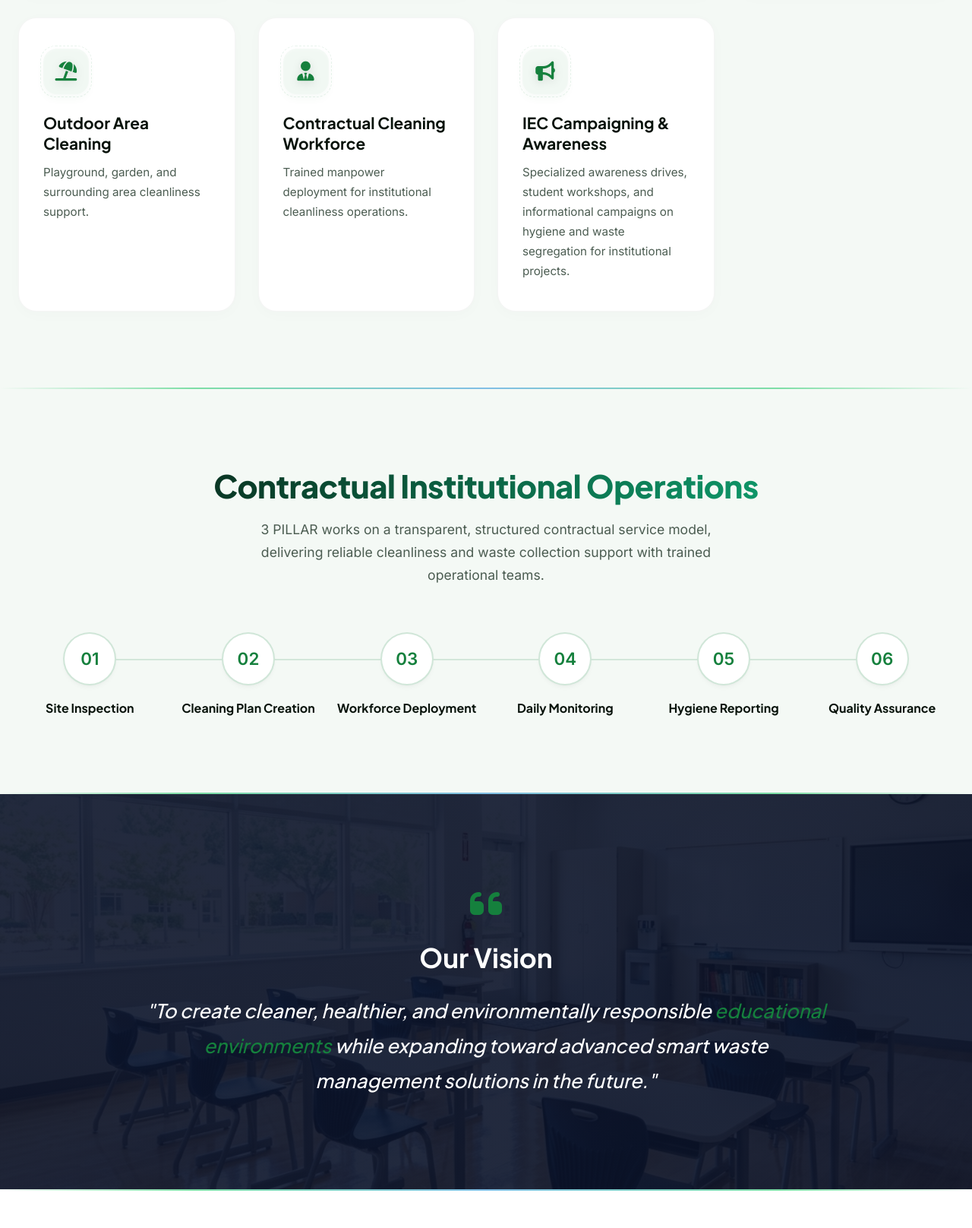
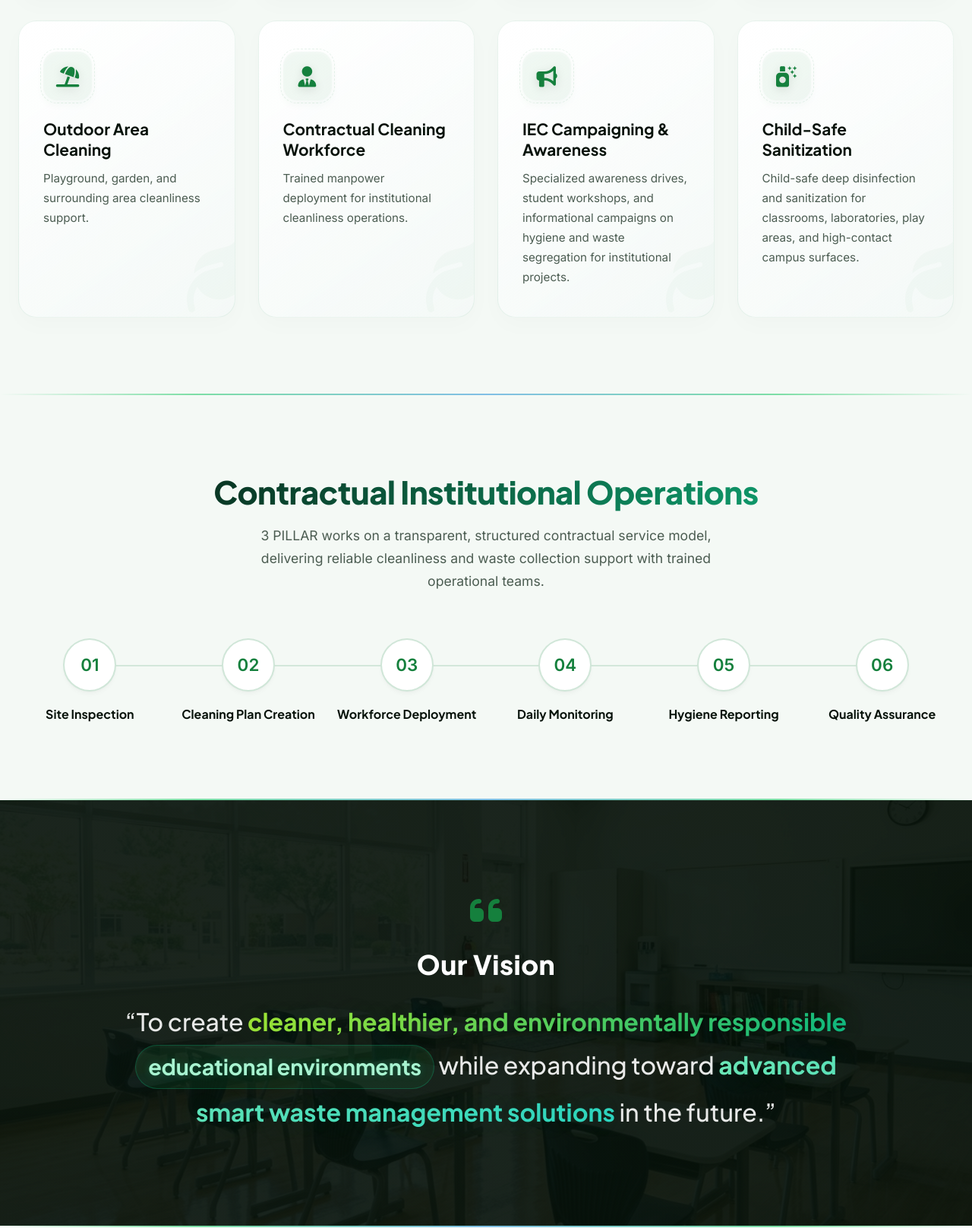
Before and after one commit to yuvi007yuvi/3-PILLERS, a plain HTML site: page index.html in a window 1280 px wide. Shown: the part 3876-5492 px from the top of the page at 76% size. Drawn offline with Linux system fonts and the light colour scheme.

Commit message:
Add sanitization service and style enhancements
Add a new "Child-Safe Sanitization" service card to the Services section and include it in the service select options. Revamp .service-card styles with subtle gradients, adjusted sizing, improved shadows, hover effects, and decorative pseudo-elements (faint leaf watermark). Polish the service icon, heading and paragraph transitions. Update the Vision section with stronger typography, colored gradient highlights/badge for key phrases, adjusted background overlay, and responsive font tweaks. (Changes in index.html and style.css to improve UI polish and introduce the new offering.)

```diff
--- a/index.html
+++ b/index.html
@@ -306,6 +306,14 @@
                     <h3>IEC Campaigning & Awareness</h3>
                     <p>Specialized awareness drives, student workshops, and informational campaigns on hygiene and waste segregation for institutional projects.</p>
                 </div>
+
+                <div class="service-card">
+                    <div class="service-card-icon">
+                        <i class="fas fa-spray-can-sparkles"></i>
+                    </div>
+                    <h3>Child-Safe Sanitization</h3>
+                    <p>Child-safe deep disinfection and sanitization for classrooms, laboratories, play areas, and high-contact campus surfaces.</p>
+                </div>
             </div>
         </div>
     </section>
@@ -359,7 +367,7 @@
             <i class="fas fa-quote-left" style="font-size: 3rem; color: var(--primary-green); margin-bottom: 24px;"></i>
             <h2>Our Vision</h2>
             <div class="vision-text">
-                "To create cleaner, healthier, and environmentally responsible <span>educational environments</span> while expanding toward advanced smart waste management solutions in the future."
+                &ldquo;To create <span class="typo-highlight green-gradient">cleaner, healthier, and environmentally responsible</span> <span class="typo-badge">educational environments</span> while expanding toward <span class="typo-highlight blue-gradient">advanced smart waste management solutions</span> in the future.&rdquo;
             </div>
         </div>
     </section>
@@ -664,6 +672,7 @@
                                 <option value="Outdoor Area Cleaning">Outdoor Area Cleaning</option>
                                 <option value="Contractual Cleaning Workforce">Contractual Cleaning Workforce</option>
                                 <option value="IEC Campaigning & Awareness">IEC Campaigning & Awareness</option>
+                                <option value="Child-Safe Sanitization">Child-Safe Sanitization</option>
                                 <option value="Other / Custom Inquiry">Other / Custom Inquiry</option>
                             </select>
                         </div>
--- a/style.css
+++ b/style.css
@@ -613,34 +613,70 @@
 }
 
 .service-card {
-  background: var(--white);
+  background: linear-gradient(145deg, var(--white) 0%, rgba(244, 249, 250, 0.4) 100%);
   border-radius: 24px;
   padding: 40px 32px;
-  border: 1px solid rgba(0, 0, 0, 0.04);
-  box-shadow: 0 4px 20px rgba(0, 0, 0, 0.02);
-  transition: all 0.4s cubic-bezier(0.16, 1, 0.3, 1);
+  border: 1px solid rgba(21, 128, 61, 0.08);
+  box-shadow: 0 10px 30px rgba(0, 0, 0, 0.02);
+  transition: all 0.5s cubic-bezier(0.16, 1, 0.3, 1);
   display: flex;
   flex-direction: column;
   height: 100%;
   position: relative;
+  overflow: hidden;
+  z-index: 1;
+}
+
+.service-card::before {
+  content: '';
+  position: absolute;
+  inset: 0;
+  background: linear-gradient(135deg, rgba(16, 185, 129, 0.04), rgba(21, 128, 61, 0.04));
+  opacity: 0;
+  transition: opacity 0.5s ease;
+  z-index: -1;
+}
+
+.service-card::after {
+  content: '\f06c'; /* FontAwesome leaf icon */
+  font-family: 'Font Awesome 6 Free';
+  font-weight: 900;
+  position: absolute;
+  bottom: -24px;
+  right: -24px;
+  font-size: 6rem;
+  color: rgba(21, 128, 61, 0.025);
+  transition: all 0.6s cubic-bezier(0.16, 1, 0.3, 1);
+  pointer-events: none;
+  z-index: -1;
+  transform: rotate(-15deg);
+}
+
+.service-card:hover::before {
+  opacity: 1;
+}
+
+.service-card:hover::after {
+  color: rgba(21, 128, 61, 0.06);
+  transform: scale(1.15) rotate(15deg) translate(-5px, -5px);
 }
 
 .service-card:hover {
   transform: translateY(-10px);
-  box-shadow: 0 30px 60px rgba(21, 128, 61, 0.08);
-  border-color: rgba(21, 128, 61, 0.2);
+  box-shadow: 0 20px 40px rgba(21, 128, 61, 0.15), 0 0 0 1px rgba(21, 128, 61, 0.15);
+  border-color: transparent;
 }
 
 .service-card-icon {
-  width: 60px;
-  height: 60px;
+  width: 64px;
+  height: 64px;
   border-radius: 18px;
   background: rgba(21, 128, 61, 0.06);
   color: var(--primary-green);
   display: flex;
   align-items: center;
   justify-content: center;
-  font-size: 1.6rem;
+  font-size: 1.7rem;
   margin-bottom: 24px;
   position: relative;
   transition: all 0.4s cubic-bezier(0.16, 1, 0.3, 1);
@@ -656,14 +692,14 @@
   content: '';
   position: absolute;
   inset: -4px;
-  border-radius: 20px;
+  border-radius: 22px;
   border: 1px dashed rgba(21, 128, 61, 0.2);
   opacity: 0.5;
   transition: all 0.4s ease;
 }
 
 .service-card:hover .service-card-icon {
-  background: var(--primary-green);
+  background: linear-gradient(135deg, var(--primary-green), var(--primary-blue));
   color: var(--white);
   transform: scale(1.08) rotate(-5deg);
   box-shadow: 0 8px 16px rgba(21, 128, 61, 0.25);
@@ -673,18 +709,29 @@
   inset: -6px;
   transform: rotate(5deg);
   opacity: 1;
+  border-color: var(--primary-blue);
 }
 
 .service-card h3 {
   font-size: 1.3rem;
   margin-bottom: 12px;
   font-weight: 700;
+  transition: color 0.3s ease;
+}
+
+.service-card:hover h3 {
+  color: var(--primary-green);
 }
 
 .service-card p {
   color: var(--text-muted);
   font-size: 0.95rem;
   flex-grow: 1;
+  transition: color 0.3s ease;
+}
+
+.service-card:hover p {
+  color: var(--text-dark);
 }
 
 
@@ -755,30 +802,75 @@
 /* Vision */
 .vision {
   position: relative;
-  background: linear-gradient(rgba(11, 19, 41, 0.9), rgba(11, 19, 41, 0.9)), url('assets/clean-classroom.png') center/cover no-repeat fixed;
+  background: linear-gradient(rgba(7, 18, 10, 0.92), rgba(7, 18, 10, 0.92)), url('assets/clean-classroom.png') center/cover no-repeat fixed;
   color: var(--white);
   text-align: center;
   padding: 120px 0;
+  border-top: 1px solid rgba(21, 128, 61, 0.1);
+  border-bottom: 1px solid rgba(21, 128, 61, 0.1);
 }
 
 .vision h2 {
   color: var(--white);
   font-size: 2.2rem;
   margin-bottom: 24px;
+  font-weight: 800;
+  letter-spacing: 0.5px;
 }
 
 .vision-text {
-  font-size: 1.6rem;
+  font-size: 2rem;
   line-height: 1.8;
-  max-width: 900px;
+  max-width: 1000px;
   margin: 0 auto;
   font-weight: 500;
-  font-style: italic;
+  color: rgba(255, 255, 255, 0.9);
   font-family: 'Plus Jakarta Sans', sans-serif;
 }
 
-.vision-text span {
-  color: var(--primary-green);
+.vision-text .typo-highlight {
+  font-weight: 700;
+  display: inline;
+  background-clip: text;
+  -webkit-background-clip: text;
+  -webkit-text-fill-color: transparent;
+}
+
+.vision-text .typo-highlight.green-gradient {
+  background-image: linear-gradient(135deg, #a3e635 0%, #10b981 100%);
+  text-shadow: 0 0 40px rgba(16, 185, 129, 0.15);
+}
+
+.vision-text .typo-highlight.blue-gradient {
+  background-image: linear-gradient(135deg, #6ee7b7 0%, #2dd4bf 100%);
+  text-shadow: 0 0 40px rgba(45, 212, 191, 0.15);
+}
+
+.vision-text .typo-badge {
+  display: inline-block;
+  padding: 2px 16px;
+  border-radius: 50px;
+  background: rgba(21, 128, 61, 0.15);
+  border: 1px solid rgba(16, 185, 129, 0.3);
+  color: #a7f3d0;
+  font-weight: 700;
+  letter-spacing: -0.2px;
+  box-shadow: inset 0 2px 4px rgba(255, 255, 255, 0.05);
+  transform: translateY(-2px);
+  text-shadow: 0 0 10px rgba(16, 185, 129, 0.3);
+  font-size: 1.8rem;
+  vertical-align: middle;
+}
+
+@media (max-width: 768px) {
+  .vision-text {
+    font-size: 1.4rem;
+    line-height: 1.6;
+  }
+  .vision-text .typo-badge {
+    font-size: 1.3rem;
+    padding: 2px 12px;
+  }
 }
 
 
```
